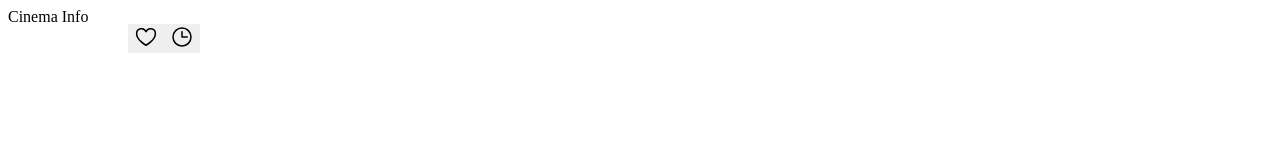
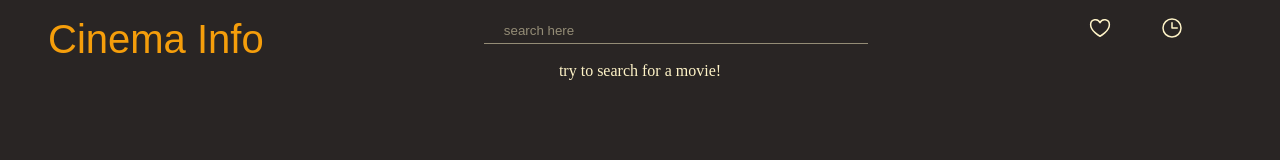
Before and after one commit to noorotk/movie-app, a website built with Parcel: page src/index.html in a window 1280 px wide. Built offline with nearby package versions, Linux system fonts and the light colour scheme; no server answers; a web font is replaced by a local one.

Commit message:
finished the basic design

```diff
--- a/src/index.html
+++ b/src/index.html
@@ -1,12 +1,16 @@
 <!DOCTYPE html>
 <html lang="en">
 <head>
+
     <meta charset="UTF-8">
     <meta http-equiv="X-UA-Compatible" content="IE=edge">
     <meta name="viewport" content="width=device-width, initial-scale=1.0">
     <script type="module" defer src="/js/controller.js"></script>
     <link rel="stylesheet" href="/src/style.css">
     <link rel="icon" type="image/x-icon" href="/icons/favicon.svg">
+    <style>
+      @import url('https://fonts.googleapis.com/css2?family=Signika+Negative:wght@300&display=swap');
+      </style>
 
     <title>Cinema Info </title>
 </head>
@@ -14,14 +18,16 @@
    <header class="header">
 
     <div class="main-logo">Cinema Info</div>
+
+    <input type="text" class="input--field" placeholder="search here">
     <nav class="main-nav">
         <ul class="main-nav-list">
           <li> <button class="nav--btn">
-            <svg class="ul--icons" xmlns="http://www.w3.org/2000/svg" width="192" height="192" fill="#000000" viewBox="0 0 256 256"><rect width="256" height="256" fill="none"></rect><path d="M128,216S28,160,28,92A52,52,0,0,1,128,72h0A52,52,0,0,1,228,92C228,160,128,216,128,216Z" fill="none" stroke="#000000" stroke-linecap="round" stroke-linejoin="round" stroke-width="16"></path></svg>
+            <svg class="ul--icons" xmlns="http://www.w3.org/2000/svg" width="190" height="192" fill="#fef3c7" viewBox="0 0 256 256"><rect width="256" height="256" fill="none"></rect><path d="M128,216S28,160,28,92A52,52,0,0,1,128,72h0A52,52,0,0,1,228,92C228,160,128,216,128,216Z" fill="none" stroke="#fef3c7" stroke-linecap="round" stroke-linejoin="round" stroke-width="16"></path></svg>
 
           </button></li>
           <li> <button class="nav--btn">
-            <svg class="ul--icons" xmlns="http://www.w3.org/2000/svg" width="192" height="192" fill="#000000" viewBox="0 0 256 256"><rect width="256" height="256" fill="none"></rect><circle cx="128" cy="128" r="96" fill="none" stroke="#000000" stroke-miterlimit="10" stroke-width="16"></circle><polyline points="128 72 128 128 184 128" fill="none" stroke="#000000" stroke-linecap="round" stroke-linejoin="round" stroke-width="16"></polyline></svg>
+            <svg class="ul--icons" xmlns="http://www.w3.org/2000/svg" width="192" height="192" fill="#fef3c7" viewBox="0 0 256 256"><rect width="256" height="256" fill="none"></rect><circle cx="128" cy="128" r="96" fill="none" stroke="#fef3c7" stroke-miterlimit="10" stroke-width="16"></circle><polyline points="128 72 128 128 184 128" fill="none" stroke="#fef3c7" stroke-linecap="round" stroke-linejoin="round" stroke-width="16"></polyline></svg>
 
           </button></li>
 
@@ -29,5 +35,28 @@
       </nav>
 
    </header>
+<div class="page-container">
+
+    <p class="welcome-message">try to search for a movie!</p>
+
+   <!-- <ul class="search-results">
+    <li class="preview">
+      <div class="img-container">
+         <img class="preview--img" src="https://image.tmdb.org/t/p/original/qRyy2UmjC5ur9bDi3kpNNRCc5nc.jpg" alt="">
+      </div>
+     <div class="title-container">
+      <h2 class="movie-title">Fast&Furious</h2>
+      <p class="release-data">2019</p>
+    </div>
+         -->
+
+
+
+
+    </div>
+
+
 </body>
+
+
 </html>
--- a/src/style.css
+++ b/src/style.css
@@ -1,9 +1,23 @@
-
-
+*{
+    background-color: var(--grey_color);
+    padding: 0;
+    margin: 0;
+    box-sizing: border-box;
+    overflow: hidden;
+}
+:root{
+    --main_color:#f59e0b;
+    --grey_color:#292524;
+    --dark-grey_color:#1c1917;
+    --accent_color:#fef3c7;
+}
 
 
 .header{
+
     display: flex;
+     justify-content: space-between;
+
 }
 
 .main-nav-list{
@@ -12,11 +26,122 @@
 }
 
 .nav--btn{
+    cursor: pointer;
     border: none;
 
 }
+
+.main-nav-list{
+margin-right: 3rem;
+}
+
 .ul--icons{
-
+    margin-top: 1rem;
+    margin-right:3rem;
     width: 24px;
     height: 24px;
 }
+
+.main-logo{
+
+    font-family: 'Signika Negative', sans-serif;
+    color: var(--main_color);
+    font-size: 40px;
+margin-top: 17px;
+margin-left: 3rem;
+}
+::placeholder {
+    color: var(--accent_color);
+
+    font-family:sans-serif;
+
+  }
+  input, select, textarea{
+    color: var(--accent_color);
+
+}
+input[type=text] {
+    width: 30%;
+    padding: 3px 20px;
+    margin: 18px 0;
+    box-sizing: border-box;
+    border: none;
+    border-bottom: 1px solid var(--accent_color);
+    opacity: 0.5;
+    -webkit-transition: 0.5s;
+    transition: 0.5s;
+    outline: none;
+  }
+  input[type=text]:focus {
+    border-bottom: 1px solid #555;
+  }
+li{
+    list-style:none;
+}
+  .search-results{
+     display: grid;
+     grid-template-columns:repeat(6,1fr) ;
+     margin-left: 8rem;
+     margin-top: 3rem;
+
+  }
+
+.preview{
+    display: flex;
+    flex-direction: column;
+    margin-bottom: 50px;
+     transition: 0.5s;
+     width: 70%;
+     border-radius: 8px;
+
+}
+.preview:hover{
+     opacity: 0.5;
+     transition: 0.5s;
+
+}
+
+.img-container{
+    width: 100%;
+    height: 100%;
+    border-radius: 8px;
+
+
+}
+  .preview--img{
+    border-radius: 8px;
+
+    width:100%;
+    height:100%;
+
+  }
+  .movie-title{
+    font-family: 'Signika Negative', sans-serif;
+    font-size: large;
+    color: var(--main_color);
+  }
+  .title-container{
+    margin-top: 5px;
+    display: flex;
+    justify-content: space-between;
+    font-family: 'Signika Negative', sans-serif;
+
+    color: var(--main_color);
+  }
+
+  .welcome-message{
+    color: var(--accent_color);
+
+
+
+  }
+  .hidden{
+    opacity: 1;
+  }
+
+  .page-container{
+
+    display: flex;
+    justify-content: center;
+
+  }
```
